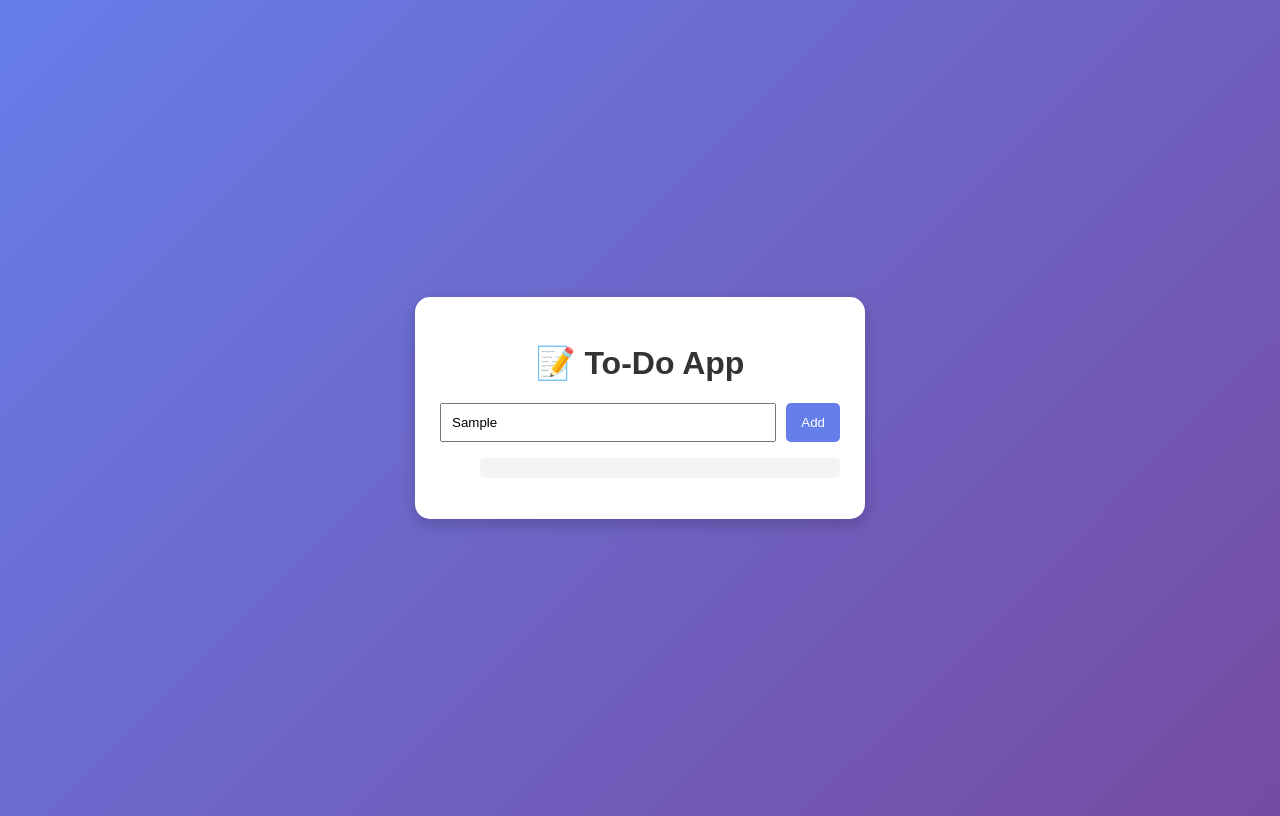
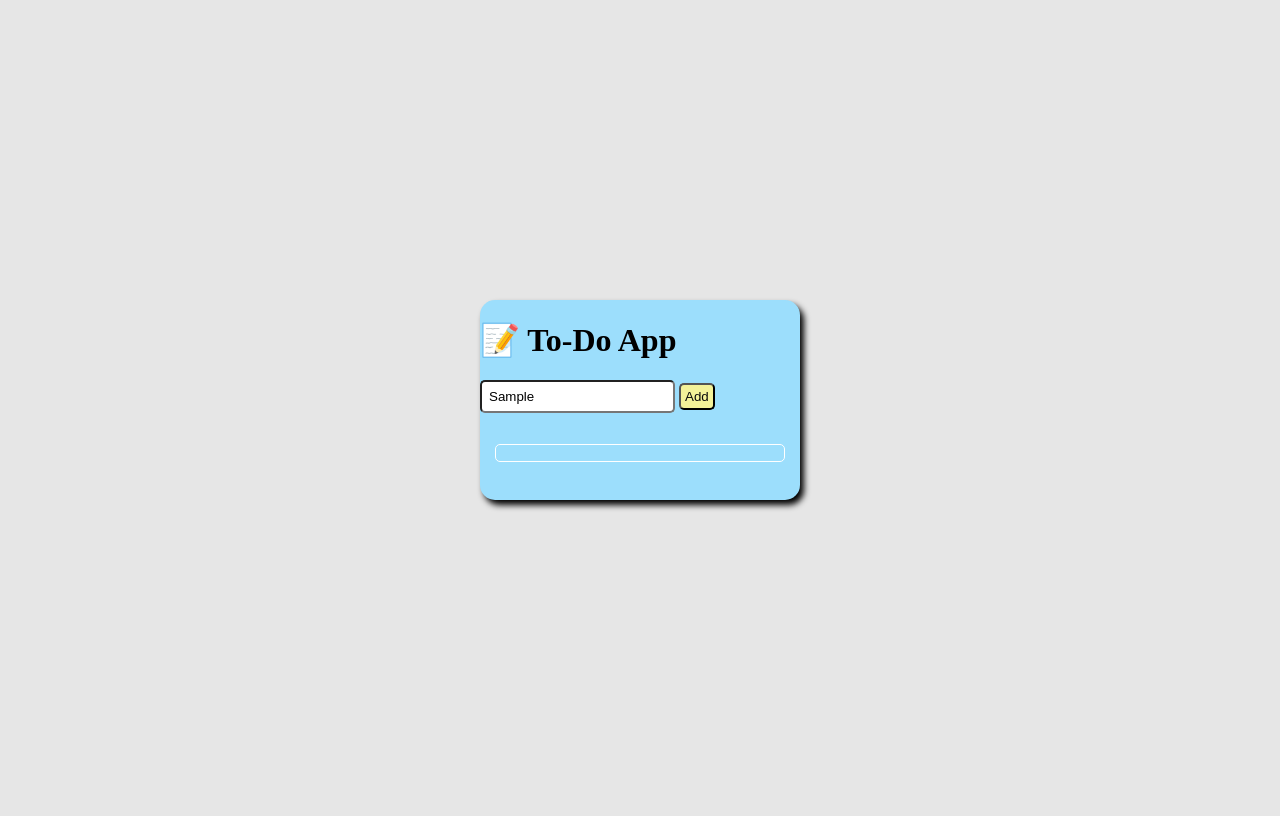
Before and after one commit to Anshupriyakumari/College-projects-, a plain HTML site: page index.html in a window 1280 px wide. Both pictures are taken after typing "Sample" into the empty fields and a click on the button "Add". Drawn offline with Linux system fonts and the light colour scheme.

Commit message:
Update style.css

```diff
--- a/style.css
+++ b/style.css
@@ -1,55 +1,64 @@
-body{
-    font-family: Arial, sans-serif;
-    background: linear-gradient(135deg,#667eea,#764ba2);
-    display:flex;
-    justify-content:center;
-    align-items:center;
-    height:100vh;
+body {
+    margin: 0;
+    padding: 0;
+    display: flex;
+    justify-content: center;
+    align-items: center;
+    height: 100vh;
+    background-color: rgb(230, 230, 230);
 }
 
-.container{
-    background:white;
-    padding:25px;
-    border-radius:15px;
-    width:400px;
-    box-shadow:0 5px 15px rgba(0,0,0,0.2);
+
+.container {
+    border: none;
+    border-radius: 15px;
+    background-color: rgb(156,222,252);;
+    height: auto;
+    width: 25vw;
+    box-shadow: 4px 5px 6px;
 }
 
-h1{
-    text-align:center;
-    color:#333;
+.header {
+    text-align: center;
+    padding: 10px;
+    font-size: 1.7em;
+    font-weight: 900;
+    border-bottom: 0.8PX solid WHITE;
+    margin-bottom: 20px;
 }
 
-.input-box{
-    display:flex;
-    gap:10px;
+.addTask{
+    display: flex;
+    justify-content: space-evenly;
 }
 
 input{
-    flex:1;
-    padding:10px;
+    padding: 7px;
+    border-radius: 5px;
+}
+
+button:hover{
+    border:1px solid black;
+    box-shadow: 2px 2px 2px;
 }
 
 button{
-    padding:10px 15px;
-    background:#667eea;
-    color:white;
-    border:none;
-    border-radius:5px;
-    cursor:pointer;
+    background-color: rgb(244,242,153);
+    color: rgb(11,11,11);
+    padding: 4px;
+    border-radius: 5px;
+}
+
+ul{
+    list-style: none;
+    padding: 15px;
 }
 
 li{
-    margin-top:10px;
-    padding:10px;
-    background:#f4f4f4;
-    border-radius:5px;
-    display:flex;
-    justify-content:space-between;
-    align-items:center;
+    display: flex;
+    justify-content: space-between;
+    border: 1px solid white;
+    border-radius: 5px;
+    padding: 8px;
+    margin-bottom: 7px;
 }
-
-.completed{
-    text-decoration:line-through;
-    color:gray;
-}
```
